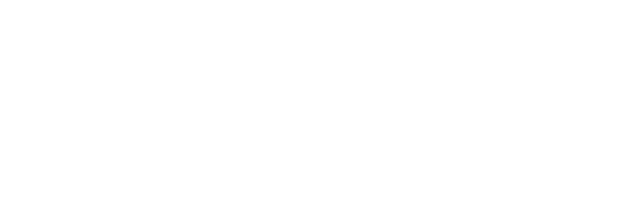
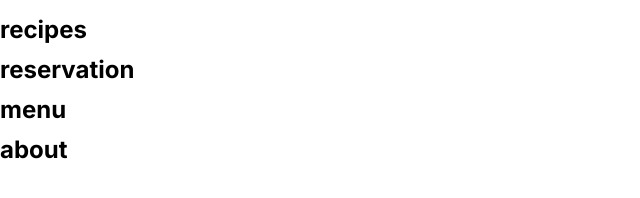
Before and after one commit to Bdotgo17/se_project_coffeeshop, a plain HTML site: page index.html in a window 1280 px wide. Shown: the whole page, without its empty margins (0-640 px from the left). Drawn offline with nearby package versions, Linux system fonts and the light colour scheme.

Commit message:
update to first submisson with corrections

```diff
--- a/index.html
+++ b/index.html
@@ -19,7 +19,12 @@
   <body>
     <div class="page">
       <header></header>
-      <main></main>
+      <main>
+        <section><h2>recipes</h2></section>
+        <section><h2>reservation</h2></section>
+        <section><h2>menu</h2></section>
+        <section><h2>about</h2></section>
+      </main>
       <footer></footer>
     </div>
   </body>
--- a/pages/index.css
+++ b/pages/index.css
@@ -6,3 +6,12 @@
   max-width: 1600px;
   margin: 0 auto;
 }
+
+.header {
+}
+
+.content {
+}
+
+.footer {
+}
```
